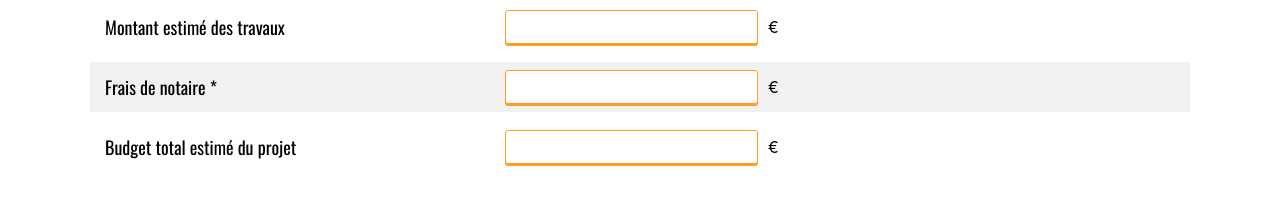
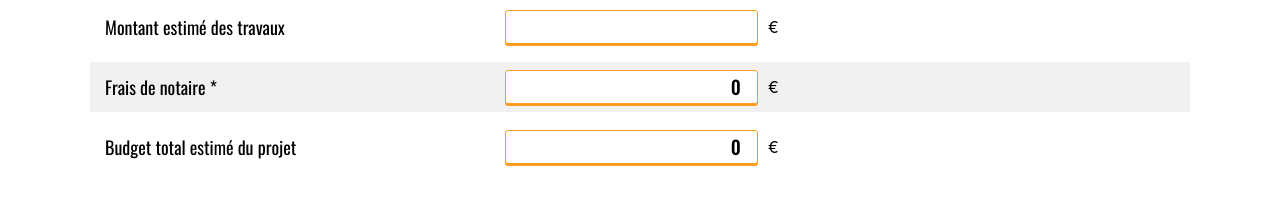
Before and after one commit to marchalclaire/certif-frontend, a React (Create React App) app: page /project_estimated_amount in a window 1280 px wide. Shown: the part 271-485 px from the top of the page. Built offline with nearby package versions, Linux system fonts and the light colour scheme.

Commit message:
calcul du projet OK

```diff
--- a/src/App.css
+++ b/src/App.css
@@ -198,9 +198,11 @@ ul {
 .currency-symbol {
   margin-left: 10px;
 }
-
 .margin-bottom {
   margin-bottom: 80px;
+}
+.right {
+  text-align: right;
 }
 
 /* ------------------------------------ BORROWER EMAIL --------------------------------- */
@@ -213,14 +215,14 @@ ul {
 }
 .email-container-text {
   display: flex;
-  justify-content: center;
-  align-content: center;
+  align-items: center;
   background-color: var(--orange);
   margin: 0px 60px 30px 0px;
 }
 .email-text {
+  text-align: center;
   width: 240px;
-  height: 160px;
+  height: 150px;
   font-family: "Oswald", sans-serif;
   font-size: 25px;
   font-weight: bold;
@@ -250,10 +252,15 @@ ul {
   position: relative;
   top: -2px;
   right: -5px;
-  display: flex;
   margin-bottom: 80px;
   font-family: "Oswald", sans-serif;
   font-size: 14px;
+}
+/* ------------------------------------ FILE NUMBER --------------------------------- */
+
+.file-number-text {
+  font-family: "Oswald", sans-serif;
+  font-size: 20px;
 }
 
 /* ------------------------------------ FOOTER --------------------------------- */
--- a/src/App.js
+++ b/src/App.js
@@ -1,6 +1,7 @@
 import React, { useState } from "react";
 import { BrowserRouter as Router, Switch, Route } from "react-router-dom";
 import Cookies from "js-cookie";
+
 import "./App.css";
 
 import Header from "./components/Header.js";
@@ -14,7 +15,7 @@ import BorrowerEmail from "./containers/BorrowerEmail";
 import FileNumber from "./containers/FileNumber";
 
 const App = () => {
-  //on crée un état global par page pour enregistrer les données à chaque étape et les rendre persistantes gràce aux cookies.
+  //on crée un état global par page (ou plusieurs selon nombre de champs renseignés par page) pour enregistrer les données à chaque étape et les rendre persistantes gràce aux cookies.
   const [propertyType, setPropertyType] = useState(Cookies.get("propertyType"));
   const [propertyCondition, setPropertyCondition] = useState(
     Cookies.get("propertyCondition")
@@ -27,9 +28,15 @@ const App = () => {
     Cookies.get("propertyCountry")
   );
   const [propertyCity, setPropertyCity] = useState(Cookies.get("propertyCity"));
-  const [projectEstimatedAmount, setProjectEstimatedAmount] = useState(
-    Cookies.get("projectEstimatedAmount")
+
+  const [propertyEstimatedAmount, setPropertyEstimatedAmount] = useState(
+    Cookies.get("propertyEstimatedAmount")
   );
+  const [repairsEstimatedAmount, setRepairsEstimatedAmount] = useState(
+    Cookies.get("repairsEstimatedAmount")
+  );
+  const [notaryCosts, setNotaryCosts] = useState(Cookies.get("notaryCosts"));
+  const [totalAmount, setTotalAmount] = useState(Cookies.get("totalAmount"));
   const [borrowerEmail, setBorrowerEmail] = useState(
     Cookies.get("borrowerEmail")
   );
@@ -71,8 +78,15 @@ const App = () => {
 
         <Route path="/project_estimated_amount">
           <ProjectEstimatedAmount
-            projectEstimatedAmount={projectEstimatedAmount}
-            setProjectEstimatedAmount={setProjectEstimatedAmount}
+            propertyEstimatedAmount={propertyEstimatedAmount}
+            setPropertyEstimatedAmount={setPropertyEstimatedAmount}
+            repairsEstimatedAmount={repairsEstimatedAmount}
+            setRepairsEstimatedAmount={setRepairsEstimatedAmount}
+            notaryCosts={notaryCosts}
+            setNotaryCosts={setNotaryCosts}
+            totalAmount={totalAmount}
+            setTotalAmount={setTotalAmount}
+            propertyCondition={propertyCondition}
           />
         </Route>
 
--- a/src/components/Footer.js
+++ b/src/components/Footer.js
@@ -1,6 +1,7 @@
 import React from "react";
 import { Link } from "react-router-dom";
 import { useHistory } from "react-router-dom";
+import Cookies from "js-cookie";
 
 // props transmises par chaque page container. Props envoyée = lien de la page suivante servant à la navigation + booléen permettant de masquer le bouton "Précédent")
 const Footer = props => {
@@ -26,7 +27,13 @@ const Footer = props => {
         {!props.displayButtonNext ? (
           <div></div>
         ) : (
-          <Link className="link" to={props.link}>
+          <Link
+            className="link"
+            to={props.link}
+            // onClick={() => {
+            //   Cookies.set("currentStep", props.link);
+            // }}
+          >
             <div className="footer-button-next">Suivant</div>
           </Link>
         )}
--- a/src/containers/FileNumber.js
+++ b/src/containers/FileNumber.js
@@ -1,16 +1,22 @@
-import React from "react";
+import React, { useState } from "react";
+import Footer from "../components/Footer.js";
+import Desktop from "../images/visuel-desktop-email.jpg";
 import { Link } from "react-router-dom";
-
-// import React, { useState, useEffect } from "react";
-// import axios from "axios";
-// import Card from "../components/Card.js";
-// import London from "../london.jpg";
+import Cookies from "js-cookie";
 
 const FileNumber = () => {
   return (
     <>
-      <div>Bienvenue sur la dernière page 8 "FileNumber"</div>
+      <div className="wrapper">
+        <div className="main-title">et voilà, le formulaire est terminé !</div>
+        <div className="email-container"></div>
+
+        <span className="file-number-text">
+          Votre numéro de dossier est le :.
+        </span>
+      </div>
     </>
   );
 };
+
 export default FileNumber;
--- a/src/containers/ProjectEstimatedAmount.js
+++ b/src/containers/ProjectEstimatedAmount.js
@@ -1,8 +1,36 @@
-import React, { useState } from "react";
+import React, { useEffect } from "react";
 import Footer from "../components/Footer.js";
 import Cookies from "js-cookie";
 
-const ProjectEstimatedAmount = () => {
+const ProjectEstimatedAmount = props => {
+  //on utilise un useEffect afin que chaque état se mette à jour à chaque changement d'état (nouvelle donnée entrée dans l'input). On évite le pb de l'asyncrone entre mise à jour de chaque état et calculs.
+  useEffect(() => {
+    calculate();
+  }, [props.propertyEstimatedAmount, props.repairsEstimatedAmount]);
+
+  //on crée une fonction pour calculer les frais de notaire et la somme totale :
+  const calculate = () => {
+    let total = 0;
+    let notaryCosts = 0;
+    if (props.propertyEstimatedAmount) {
+      if (props.propertyCondition === "new") {
+        notaryCosts = Number(props.propertyEstimatedAmount) * 0.018;
+      } else {
+        notaryCosts = Number(props.propertyEstimatedAmount) * 0.0738;
+      }
+      total = total + Number(props.propertyEstimatedAmount) + notaryCosts;
+    }
+    if (props.repairsEstimatedAmount) {
+      total = total + Number(props.repairsEstimatedAmount);
+    }
+
+    //on set les états complétés suite aux calculs et on conserve les données dans les cookies :
+    props.setNotaryCosts(notaryCosts);
+    Cookies.set("notaryCosts", notaryCosts);
+    props.setTotalAmount(total);
+    Cookies.set("totalAmount", total);
+  };
+
   return (
     <>
       <div className="wrapper">
@@ -13,16 +41,16 @@ const ProjectEstimatedAmount = () => {
             Montant estimé de votre acquisition *
           </div>
           <input
-            className="form-element input"
+            className="form-element input right"
             type="number"
             name="property-estimated-amount"
+            min="0"
             required
-            // value="400000"
-            // onChange={event => {
-            //   props.setPropertyCity(event.target.value);
-            //   Cookies.set("propertyCity", event.target.value);
-            //   autocomplete(event.target.value);
-            // }}
+            value={props.propertyEstimatedAmount}
+            onChange={event => {
+              props.setPropertyEstimatedAmount(event.target.value);
+              Cookies.set("propertyEstimatedAmount", event.target.value);
+            }}
           ></input>
           <div className="currency-symbol">€</div>
         </form>
@@ -30,31 +58,25 @@ const ProjectEstimatedAmount = () => {
           <div className="form-element-label">Montant estimé des travaux</div>
 
           <input
-            className="form-element input"
+            className="form-element input right"
             type="number"
             name="repairs-estimated-amount"
-            // value="400000"
-            // onChange={event => {
-            //   props.setPropertyCity(event.target.value);
-            //   Cookies.set("propertyCity", event.target.value);
-            //   autocomplete(event.target.value);
-            // }}
+            value={props.repairsEstimatedAmount}
+            onChange={event => {
+              props.setRepairsEstimatedAmount(event.target.value);
+              Cookies.set("repairsEstimatedAmount", event.target.value);
+            }}
           ></input>
           <div className="currency-symbol">€</div>
         </form>
         <form className="country-container">
           <div className="form-element-label">Frais de notaire *</div>
           <input
-            className="form-element input"
+            className="form-element input right"
             type="number"
             name="notary-costs"
-            required
-            // value="400000"
-            // onChange={event => {
-            //   props.setPropertyCity(event.target.value);
-            //   Cookies.set("propertyCity", event.target.value);
-            //   autocomplete(event.target.value);
-            // }}
+            readOnly
+            value={props.notaryCosts}
           ></input>
           <div className="currency-symbol">€</div>
         </form>
@@ -64,23 +86,19 @@ const ProjectEstimatedAmount = () => {
           </div>
 
           <input
-            className="form-element input"
+            className="form-element input right"
             type="number"
             name="total-amount"
-            required
-            // value="400000"
-            // onChange={event => {
-            //   props.setPropertyCity(event.target.value);
-            //   Cookies.set("propertyCity", event.target.value);
-            //   autocomplete(event.target.value);
-            // }}
+            readOnly
+            value={props.totalAmount}
           ></input>
           <div className="currency-symbol">€</div>
         </form>
 
         <Footer
           link={"/borrower_email"}
-          // displayButtonNext={props.propertyCountry && props.propertyCity}
+          //on envoie au Footer "props.propertyEstimatedAmount" dans le but de pouvoir afficher le bouton "Suivant" et la navigation vers la page suivante. En effet si le champ "Montant estimé de votre acquisition " est complété, les autres le seront automatiquement par calculs (sauf champ "travaux" qui n'est pas un champ obligatoire).
+          displayButtonNext={props.propertyEstimatedAmount}
         ></Footer>
       </div>
     </>
--- a/src/containers/PropertyCountryCity.js
+++ b/src/containers/PropertyCountryCity.js
@@ -70,6 +70,10 @@ const PropertyCountryCity = props => {
                         props.setPropertyCity(
                           city.city + " (" + city.code + ")"
                         );
+                        Cookies.set(
+                          "propertyCity",
+                          city.city + " (" + city.code + ")"
+                        );
                         setCities([]);
                       }}
                       key={index}
```
